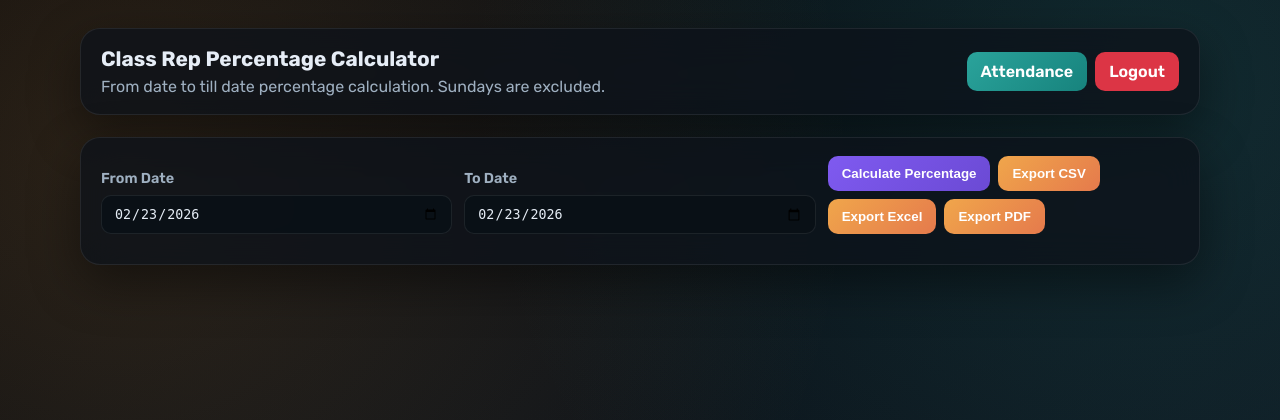
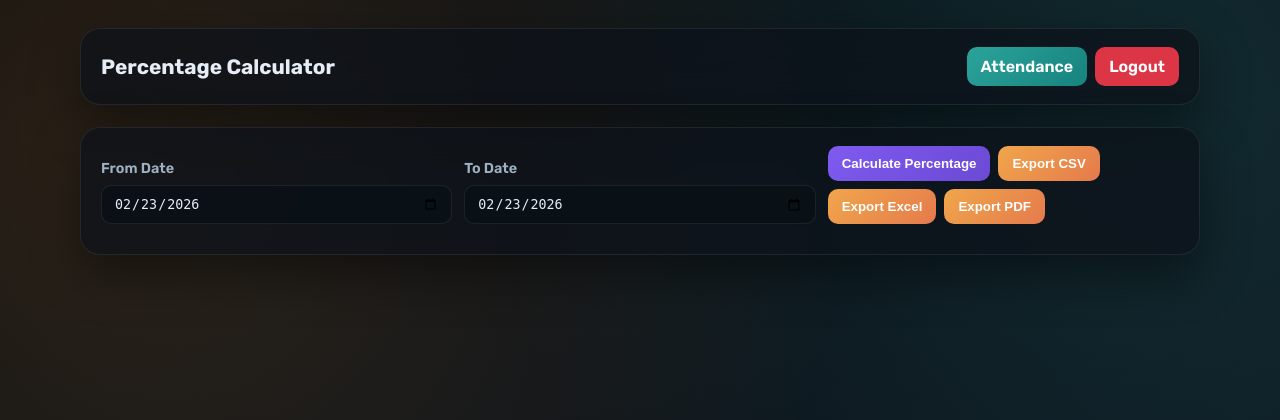
Before and after one commit to RAGHUL-19ZOROO/ATTENDANCE_APP, a Flask app: template templates/classrep_percentage.html in a window 1280 px wide. Shown: the top 420 px of the page. Run offline with Flask 3, Linux system fonts and the light colour scheme; the template is opened without the code that fills it, so the values that code supplies are empty; parts of the project's set-up code (start-up, migrations or seed data) failed here and were passed over.

Commit message:
Some simple updates

```diff
--- a/templates/classrep_percentage.html
+++ b/templates/classrep_percentage.html
@@ -99,8 +99,8 @@
 	<div class="shell">
 		<section class="card hero">
 			<div>
-				<h1>Class Rep Percentage Calculator</h1>
-				<p>From date to till date percentage calculation. Sundays are excluded.</p>
+				<h1>Percentage Calculator</h1>
+
 			</div>
 			<div class="actions">
 				<a class="btn btn-att" href="{{ url_for('classrep_dashboard') }}">Attendance</a>
--- a/templates/hod_dashboard.html
+++ b/templates/hod_dashboard.html
@@ -105,7 +105,6 @@
 		<section class="card hero">
 			<div>
 				<h1>HOD Attendance Dashboard</h1>
-				<p>Daily absent/present and percentage based on total hours present / total 8 hours.</p>
 			</div>
 			<div class="hero-actions">
 				<a href="{{ url_for('chart_page') }}" class="chart-link">Charts</a>
--- a/templates/principal_settings.html
+++ b/templates/principal_settings.html
@@ -121,7 +121,7 @@
 					</div>
 				</div>
 			</form>
-			<div class="note">Class Rep controls Saturday leave preference from Attendance dashboard (Saturday date only).</div>
+			<div class="note">Class Rep controls Saturday leave preference from Attendance dashboard.</div>
 		</section>
 	</div>
 </body>
```
